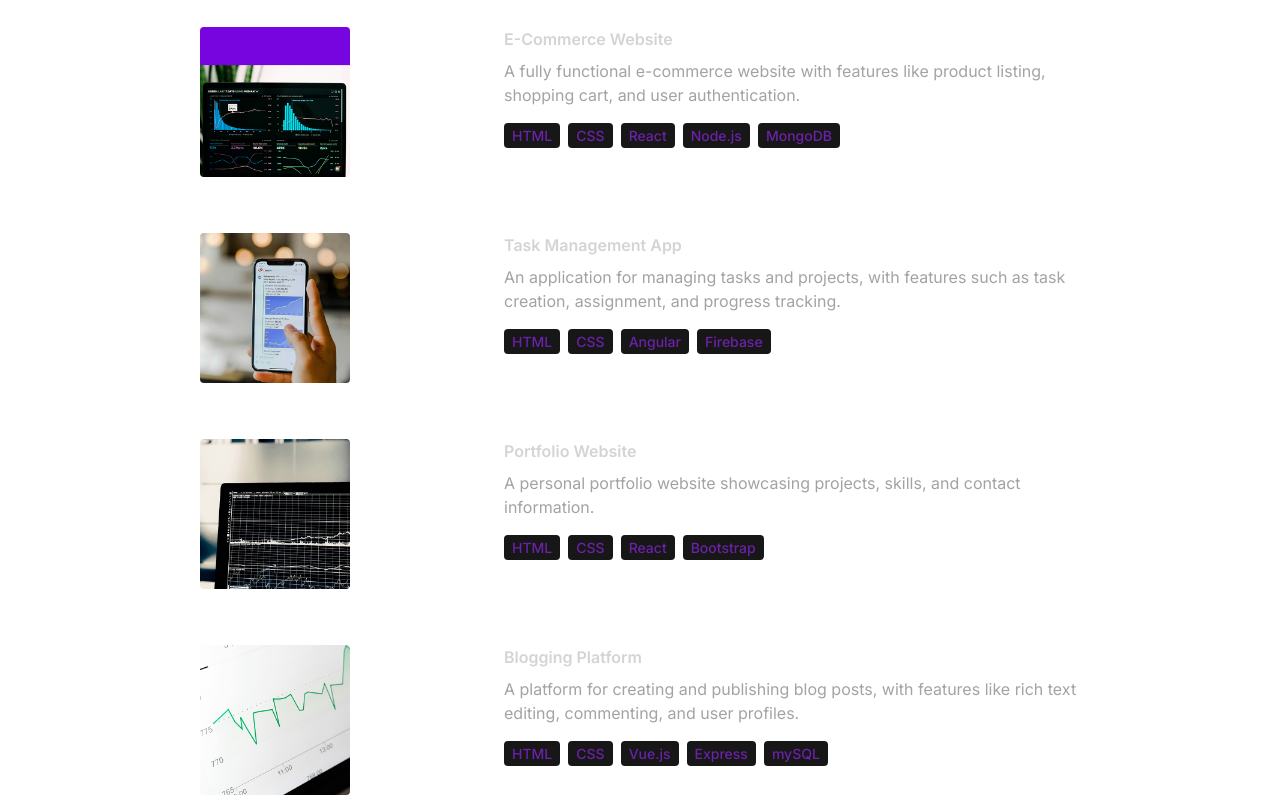
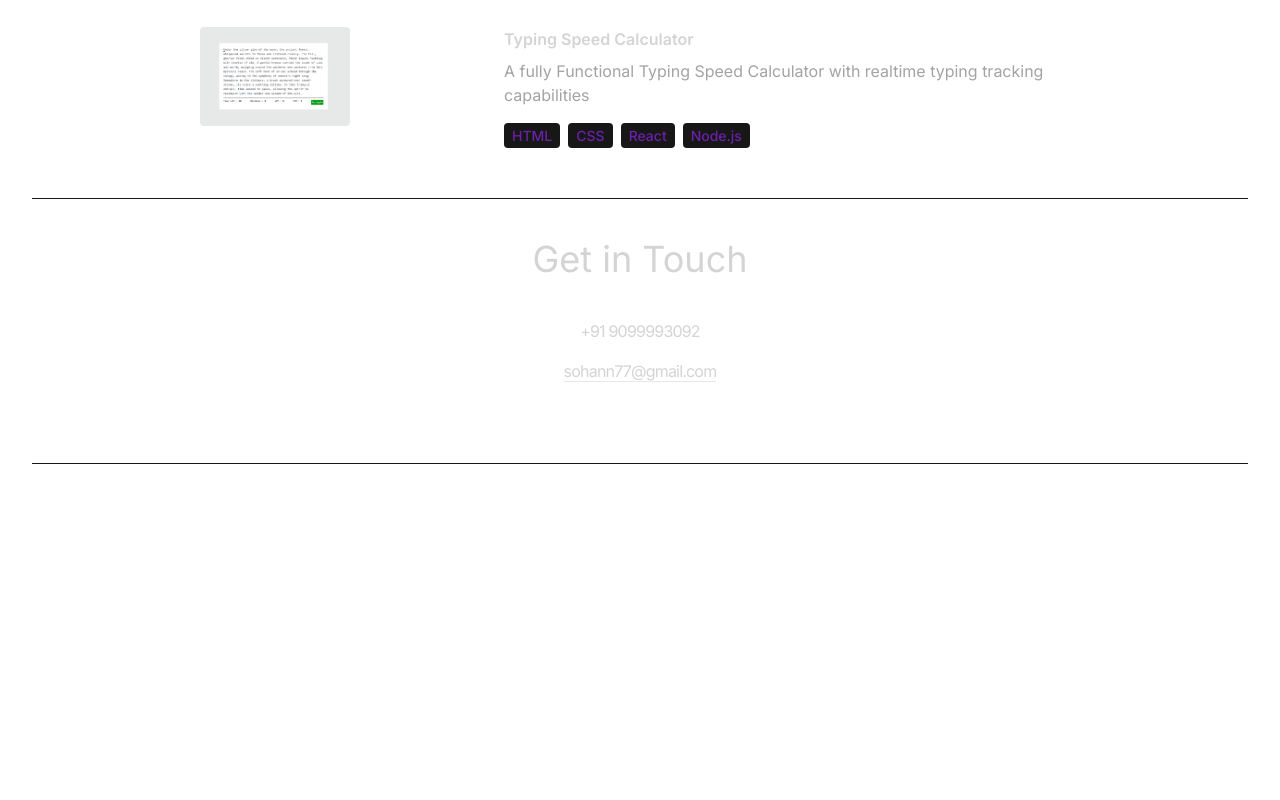
Before and after one commit to sohan-sindhav/new_portfolio, a React (Vite) app: page / in a window 1280 px wide. Shown: the part 1880-2680 px from the top of the page. After the commit the page ends 2344 px from the top, so only its background shows below. Built offline with nearby package versions, Linux system fonts and the light colour scheme.

Commit message:
update: added project 1

```diff
--- a/src/constants/index.js
+++ b/src/constants/index.js
@@ -1,7 +1,4 @@
 import project1 from "../assets/projects/project-1.jpg";
-import project2 from "../assets/projects/project-2.jpg";
-import project3 from "../assets/projects/project-3.jpg";
-import project4 from "../assets/projects/project-4.jpg";
 
 export const HERO_CONTENT = `I am a passionate full stack developer with a strong foundation in crafting dynamic and responsive web applications. Although I am a fresher with no formal industry experience, I have diligently honed my skills in the MERN stack, including MongoDB, Express.js, React, and Node.js.`;
 
@@ -40,32 +37,11 @@ export const EXPERIENCES = [
 
 export const PROJECTS = [
   {
-    title: "E-Commerce Website",
+    title: "Typing Speed Calculator",
     image: project1,
     description:
-      "A fully functional e-commerce website with features like product listing, shopping cart, and user authentication.",
-    technologies: ["HTML", "CSS", "React", "Node.js", "MongoDB"],
-  },
-  {
-    title: "Task Management App",
-    image: project2,
-    description:
-      "An application for managing tasks and projects, with features such as task creation, assignment, and progress tracking.",
-    technologies: ["HTML", "CSS", "Angular", "Firebase"],
-  },
-  {
-    title: "Portfolio Website",
-    image: project3,
-    description:
-      "A personal portfolio website showcasing projects, skills, and contact information.",
-    technologies: ["HTML", "CSS", "React", "Bootstrap"],
-  },
-  {
-    title: "Blogging Platform",
-    image: project4,
-    description:
-      "A platform for creating and publishing blog posts, with features like rich text editing, commenting, and user profiles.",
-    technologies: ["HTML", "CSS", "Vue.js", "Express", "mySQL"],
+      "A fully Functional Typing Speed Calculator with realtime typing tracking capabilities",
+    technologies: ["HTML", "CSS", "React", "Node.js"],
   },
 ];
 
```
Also changed, not shown: src/assets/projects/project-1.jpg.
